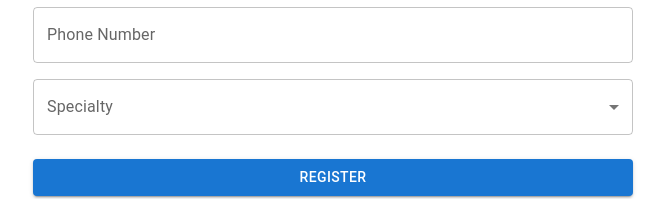
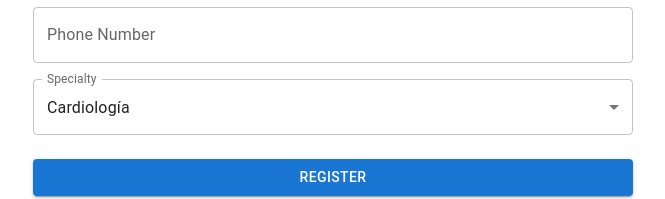
Before and after one commit to lewisggp/medical-management, a Next.js app: page /register in a window 1280 px wide. Shown: the part 483-682 px from the top of the page, without its empty margins (307-972 px from the left). Built offline with nearby package versions, Linux system fonts and the light colour scheme.

Commit message:
fix uncontrolled error in register form

```diff
--- a/src/app/(auth)/register/page.tsx
+++ b/src/app/(auth)/register/page.tsx
@@ -4,7 +4,7 @@ import { useState } from 'react';
 import { useRouter } from 'next/navigation';
 import { Box, Button, TextField, Typography, Grid, Alert, MenuItem } from '@mui/material';
 import Link from 'next/link';
-import { useForm } from 'react-hook-form';
+import { useFieldArray, useForm } from 'react-hook-form';
 import { zodResolver } from '@hookform/resolvers/zod';
 import { DoctorFormValues, doctorSchema } from '@/schemas/Doctor';
 import { specialties } from '@/lib/doctor-specialties';
@@ -13,12 +13,15 @@ export default function RegisterPage() {
   const [error, setError] = useState<string>('');
   const router = useRouter();
   const {
+    control,
     register,
     handleSubmit,
     formState: { errors }
   } = useForm<DoctorFormValues>({
     resolver: zodResolver(doctorSchema)
   });
+
+  useFieldArray({ control, name: 'schedules' });
 
   const onSubmit = async (data: DoctorFormValues) => {
     try {
@@ -113,7 +116,7 @@ export default function RegisterPage() {
               fullWidth
               select
               label="Specialty"
-              defaultValue={null}
+              defaultValue={specialties[0]}
               {...register('specialty')}
               error={!!errors.specialty}
               helperText={errors.specialty?.message}
```
Also changed, not shown: 1 other file (tests, documents, lock files or other folders).
